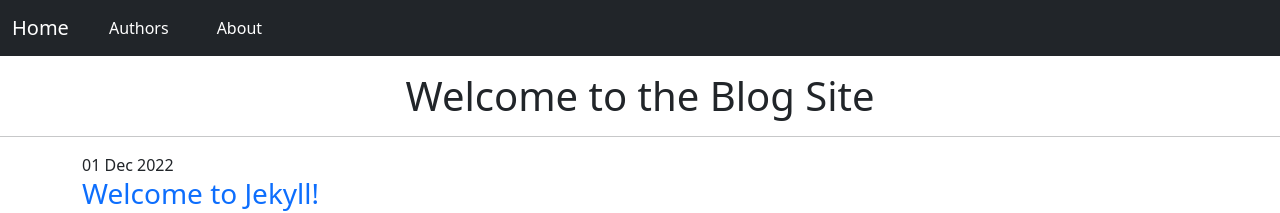
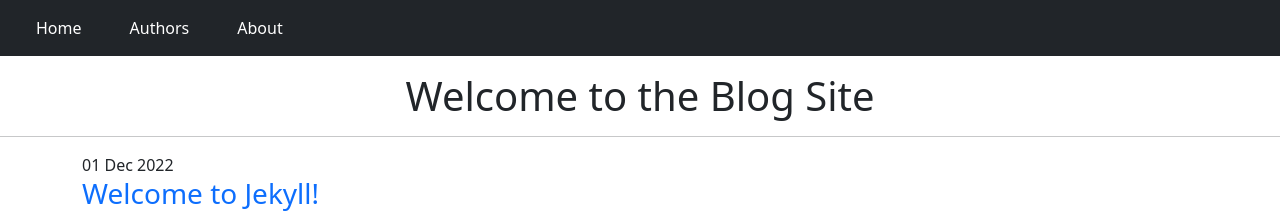
Before and after one commit to harsh07ch/SampleBlogSite, a Jekyll site: the page built from index.markdown, in a window 1280 px wide. Shown: the top 213 px of the page. Built offline with Jekyll 4.4.1, drawn with Linux system fonts in a browser that asks for light colours.

Commit message:
updating navbar

```diff
--- a/_includes/navbar.html
+++ b/_includes/navbar.html
@@ -10,12 +10,13 @@
 <body>
     <nav class="navbar navbar-expand-lg navbar-dark bg-dark">
         <div class="container-fluid">
-          <a class="navbar-brand" href="/sampleblogsite">Home</a>
+          <!-- <a class="navbar-brand" href="/sampleblogsite">Home</a>
           <button class="navbar-toggler" type="button" data-bs-toggle="collapse" data-bs-target="#navbarSupportedContent" aria-controls="navbarSupportedContent" aria-expanded="false" aria-label="Toggle navigation">
             <span class="navbar-toggler-icon"></span>
-          </button>
+          </button> -->
           <div class="collapse navbar-collapse" id="navbarSupportedContent">
             <ul class="navbar-nav me-auto mb-2 mb-lg-0">
+              <li class="nav-item mx-3"><a class="nav-link active" aria-current="page" href="/sampleblogsite">Home</a></li>
               <li class="nav-item mx-3"><a class="nav-link active" aria-current="page" href="/sampleblogsite/pages/author">Authors</a></li>
               <li class="nav-item mx-3"><a class="nav-link active" aria-current="page" href="/sampleblogsite/about">About</a></li>
             </ul>
```
